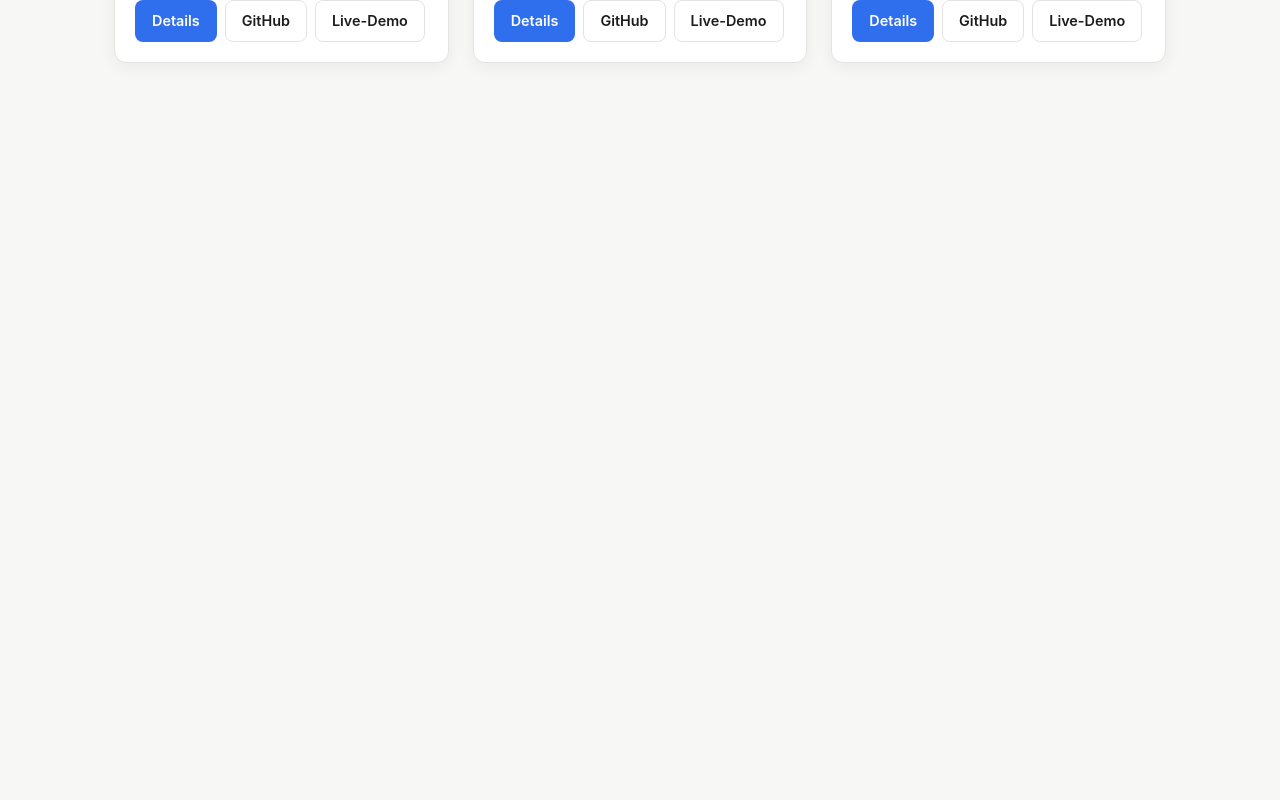
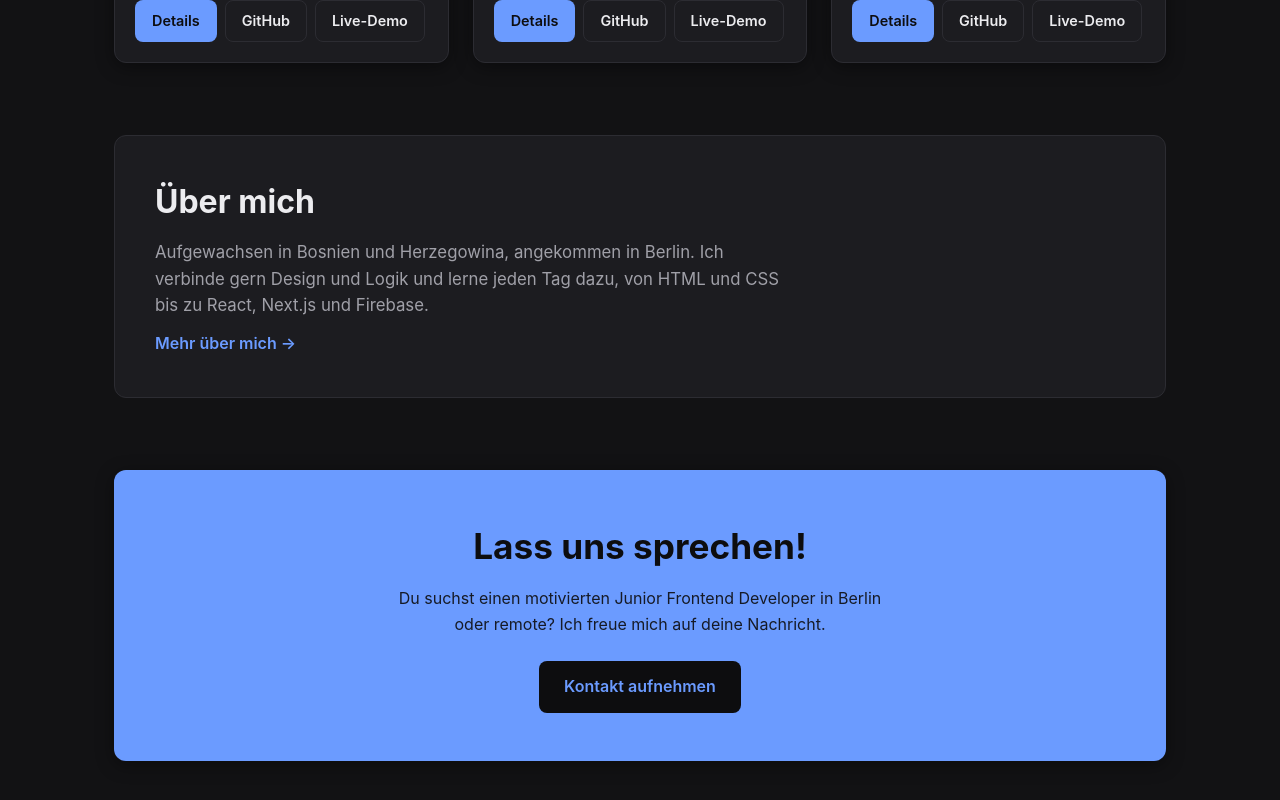
Before and after one commit to adelhokulic/cv-portfolio, a React (Create React App) app: page / in a window 1280 px wide. Shown: the part 1178-1978 px from the top of the page. Before the commit the page ends 1321 px from the top, so only its background shows below. Built offline with nearby package versions, Linux system fonts and the light colour scheme.

Commit message:
Add about teaser and contact call-to-action to home page

```diff
--- a/src/App.css
+++ b/src/App.css
@@ -777,3 +777,72 @@
 		transform: translateY(0);
 	}
 }
+
+/* ===== Space between sections on the home page ===== */
+.section + .section,
+.section + .cta {
+	margin-top: 72px;
+}
+
+/* ===== About teaser on the home page (short text + link to the about page) ===== */
+.about-teaser {
+	padding: 32px 24px;
+	background: var(--bg-elevated);
+	border: 1px solid var(--border);
+	border-radius: var(--radius);
+}
+
+.about-teaser__text {
+	display: flex;
+	flex-direction: column;
+	align-items: flex-start;
+	gap: 12px;
+}
+
+.about-teaser__text p {
+	margin: 0;
+	max-width: 60ch;
+	color: var(--text-muted);
+	font-size: 1.05rem;
+}
+
+@media (min-width: 900px) {
+	.about-teaser {
+		padding: 40px;
+	}
+}
+
+/* ===== Call to action: blue box with a contact button ===== */
+.cta {
+	display: flex;
+	flex-direction: column;
+	align-items: center;
+	gap: 12px;
+	padding: 48px 24px;
+	text-align: center;
+	background: var(--accent);
+	color: var(--accent-contrast);
+	border-radius: var(--radius);
+	box-shadow: var(--shadow);
+}
+
+.cta__title {
+	margin: 0;
+	font-size: clamp(1.6rem, 5vw, 2.2rem);
+}
+
+.cta__text {
+	margin: 0 0 12px;
+	max-width: 50ch;
+	opacity: 0.9;
+}
+
+/* Inverted button: background and text colors swapped so it stands out on the blue box */
+.cta__btn {
+	background: var(--accent-contrast);
+	color: var(--accent);
+}
+
+.cta__btn:hover {
+	opacity: 0.9;
+}
--- a/src/context/ThemeContext.js
+++ b/src/context/ThemeContext.js
@@ -5,7 +5,7 @@ const ThemeContext = createContext();
 export const ThemeProvider = ({ children }) => {
 	const [theme, setTheme] = useState(() => {
 		if (localStorage.getItem("theme") === null) {
-			return "light";
+			return "dark";
 		} else return localStorage.getItem("theme");
 	});
 	useEffect(() => {
--- a/src/pages/Home.js
+++ b/src/pages/Home.js
@@ -41,6 +41,31 @@ function Home() {
 
 				<ProjectList projects={featuredProjects} />
 			</section>
+
+			<section className="section about-teaser">
+				<div className="about-teaser__text">
+					<h2 className="section__title">Über mich</h2>
+					<p>
+						Aufgewachsen in Bosnien und Herzegowina, angekommen in Berlin. Ich verbinde gern
+						Design und Logik und lerne jeden Tag dazu, von HTML und CSS bis zu React, Next.js
+						und Firebase.
+					</p>
+					<Link to="/about" className="section__link">
+						Mehr über mich →
+					</Link>
+				</div>
+			</section>
+
+			<section className="cta">
+				<h2 className="cta__title">Lass uns sprechen!</h2>
+				<p className="cta__text">
+					Du suchst einen motivierten Junior Frontend Developer in Berlin oder remote? Ich freue
+					mich auf deine Nachricht.
+				</p>
+				<Link to="/contact" className="btn btn--large cta__btn">
+					Kontakt aufnehmen
+				</Link>
+			</section>
 		</>
 	);
 }
```
